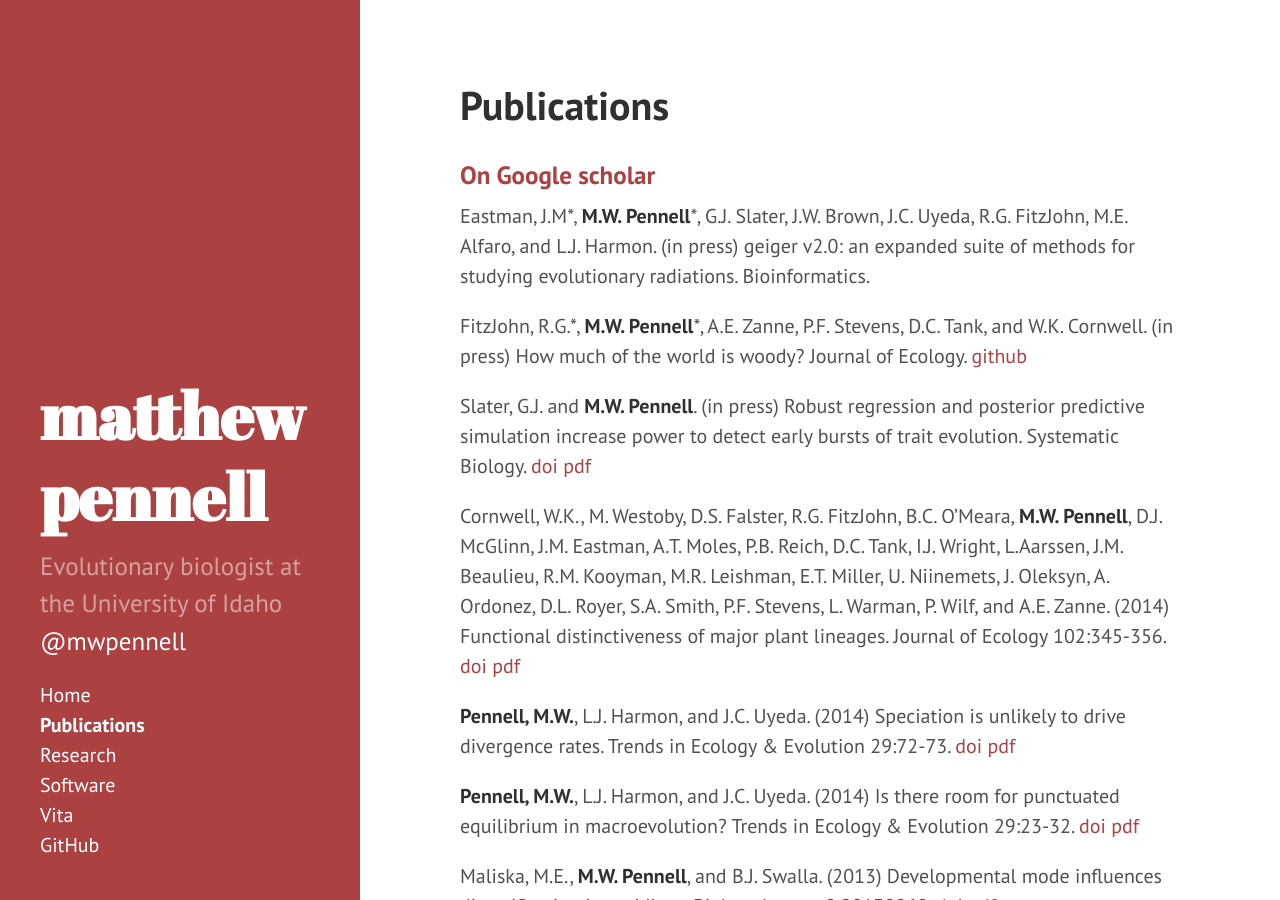
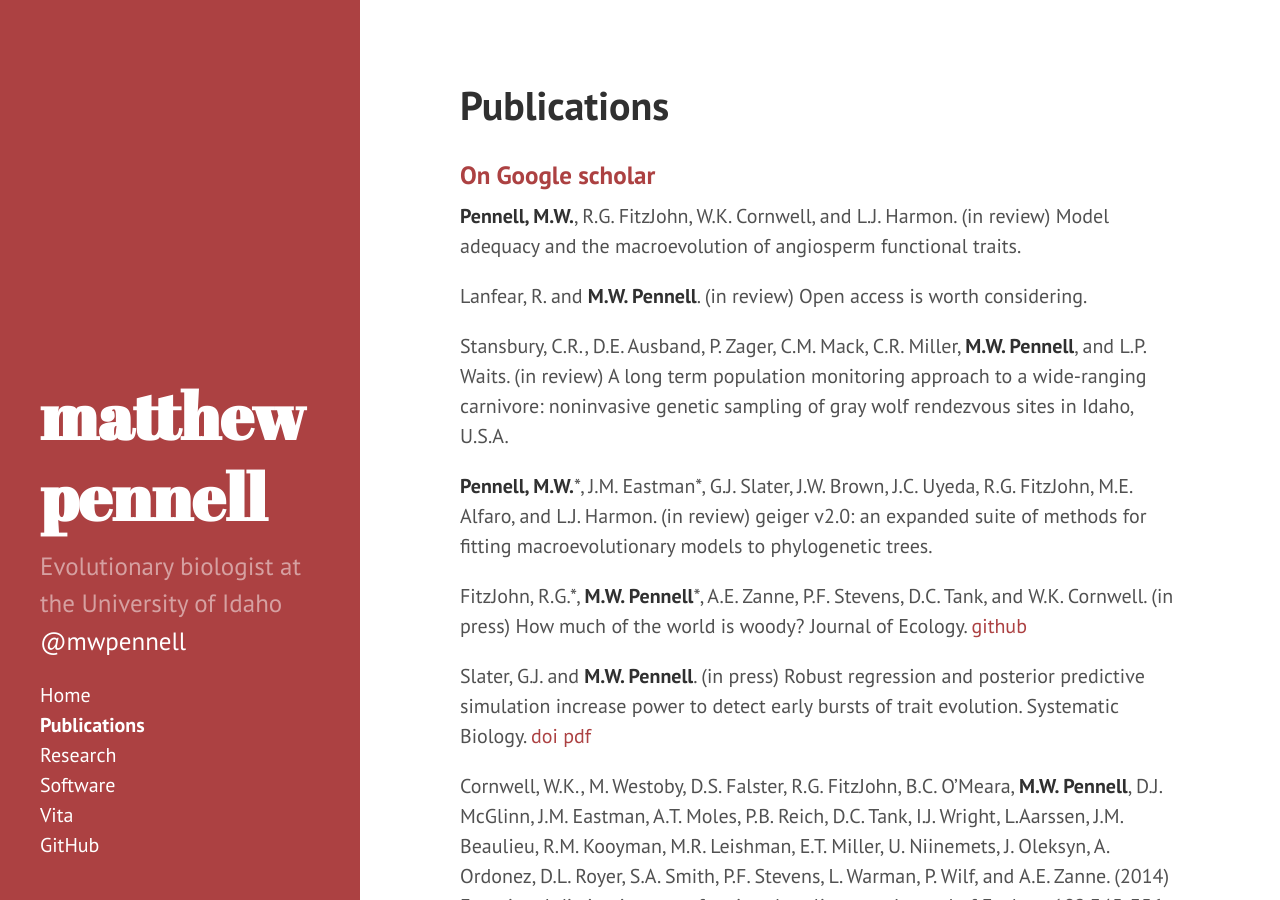
Before and after one commit to atredennick/mwpennell.github.io, a Jekyll site: the page built from publications.md, in a window 1280 px wide and 900 px high. Built offline with Jekyll 4.4.1, drawn with Linux system fonts in a browser that asks for light colours; Markdown is read by kramdown in place of the engine named in the settings.

Commit message:
updated publication list

```diff
--- a/publications.md
+++ b/publications.md
@@ -6,7 +6,13 @@ title: Publications
 ### [On Google scholar](http://scholar.google.com/citations?user=mxS1rJoAAAAJ&hl=en)
 
 
-Eastman, J.M\*, **M.W. Pennell**\*, G.J. Slater, J.W. Brown, J.C. Uyeda, R.G. FitzJohn, M.E. Alfaro, and L.J. Harmon. (in press) geiger v2.0: an expanded suite of methods for studying evolutionary radiations. Bioinformatics.
+**Pennell, M.W.**, R.G. FitzJohn, W.K. Cornwell, and L.J. Harmon. (in review) Model adequacy and the macroevolution of angiosperm functional traits.
+
+Lanfear, R. and **M.W. Pennell**. (in review) Open access is worth considering.
+
+Stansbury, C.R., D.E. Ausband, P. Zager, C.M. Mack, C.R. Miller, **M.W. Pennell**, and L.P. Waits. (in review) A long term population monitoring approach to a wide-ranging carnivore: noninvasive genetic sampling of gray wolf rendezvous sites in Idaho, U.S.A.
+
+**Pennell, M.W.**\*, J.M. Eastman\*, G.J. Slater, J.W. Brown, J.C. Uyeda, R.G. FitzJohn, M.E. Alfaro, and L.J. Harmon. (in review) geiger v2.0: an expanded suite of methods for fitting macroevolutionary models to phylogenetic trees.
 
 FitzJohn, R.G.\*, **M.W. Pennell**\*, A.E. Zanne, P.F. Stevens, D.C. Tank, and W.K. Cornwell. (in press) How much of the world is woody? Journal of Ecology. [github](https://github.com/richfitz/wood)
 
```
